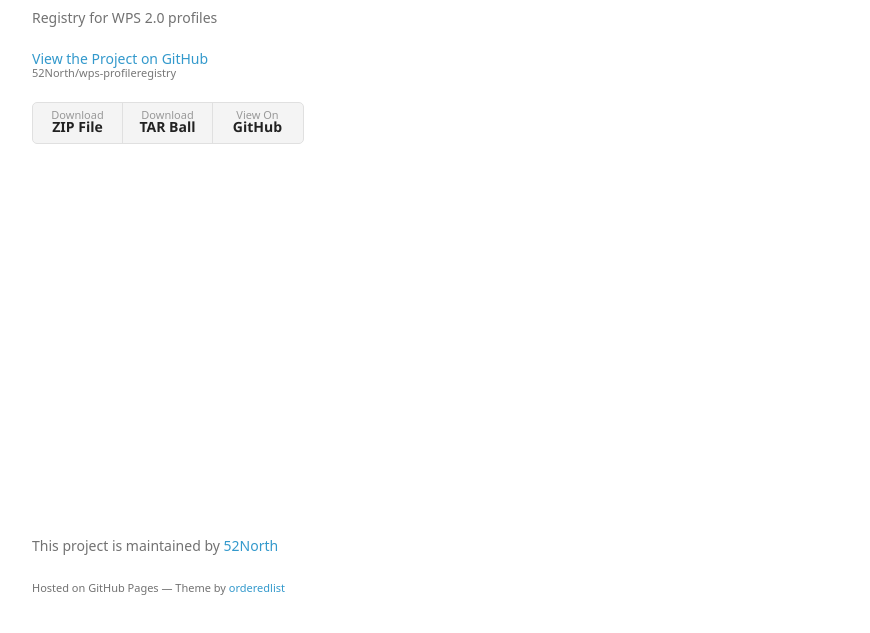
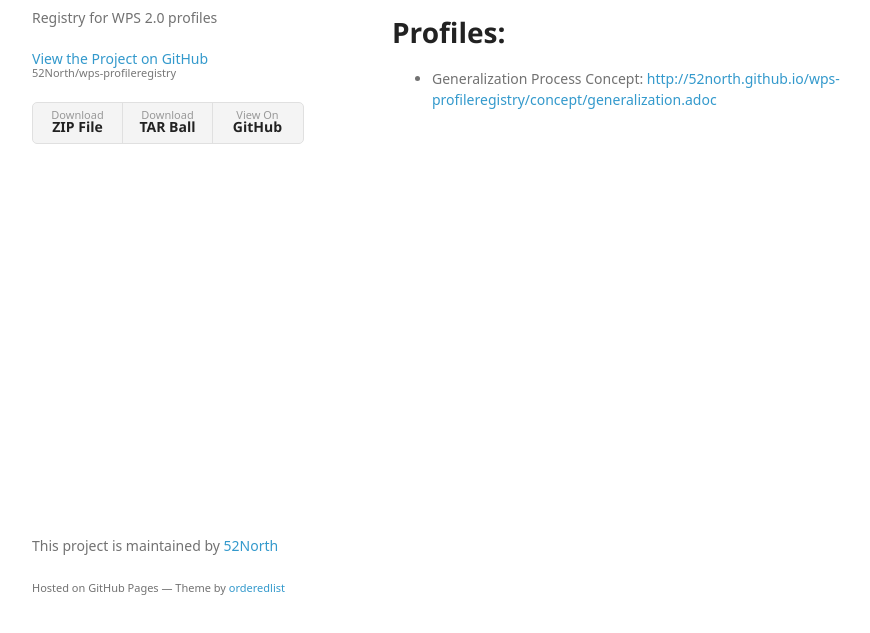
Before and after one commit to 52North/wps-profileregistry, a plain HTML site: page index.html in a window 1280 px wide. Shown: the part 133-766 px from the top of the page, without its empty margins (178-1048 px from the left). Drawn offline with Linux system fonts and the light colour scheme; a web font is replaced by a local one.

Commit message:
Create gh-pages branch via GitHub

```diff
--- a/index.html
+++ b/index.html
@@ -32,6 +32,14 @@
 <a id="wps-profileregistry" class="anchor" href="#wps-profileregistry" aria-hidden="true"><span aria-hidden="true" class="octicon octicon-link"></span></a>wps-profileregistry</h1>
 
 <p>Registry for WPS 2.0 profiles</p>
+
+<h1>
+<a id="profiles" class="anchor" href="#profiles" aria-hidden="true"><span aria-hidden="true" class="octicon octicon-link"></span></a>Profiles:</h1>
+
+<ul>
+<li>Generalization Process Concept: <a href="http://52north.github.io/wps-profileregistry/concept/generalization.adoc">http://52north.github.io/wps-profileregistry/concept/generalization.adoc</a>
+</li>
+</ul>
       </section>
       <footer>
         <p>This project is maintained by <a href="https://github.com/52North">52North</a></p>
--- a/params.json
+++ b/params.json
@@ -1,6 +1,6 @@
 {
   "name": "WPS-Profileregistry",
   "tagline": "Registry for WPS 2.0 profiles",
-  "body": "# wps-profileregistry\r\nRegistry for WPS 2.0 profiles\r\n",
+  "body": "# wps-profileregistry\r\nRegistry for WPS 2.0 profiles\r\n\r\n# Profiles:\r\n* Generalization Process Concept: http://52north.github.io/wps-profileregistry/concept/generalization.adoc\r\n",
   "note": "Don't delete this file! It's used internally to help with page regeneration."
 }
```
